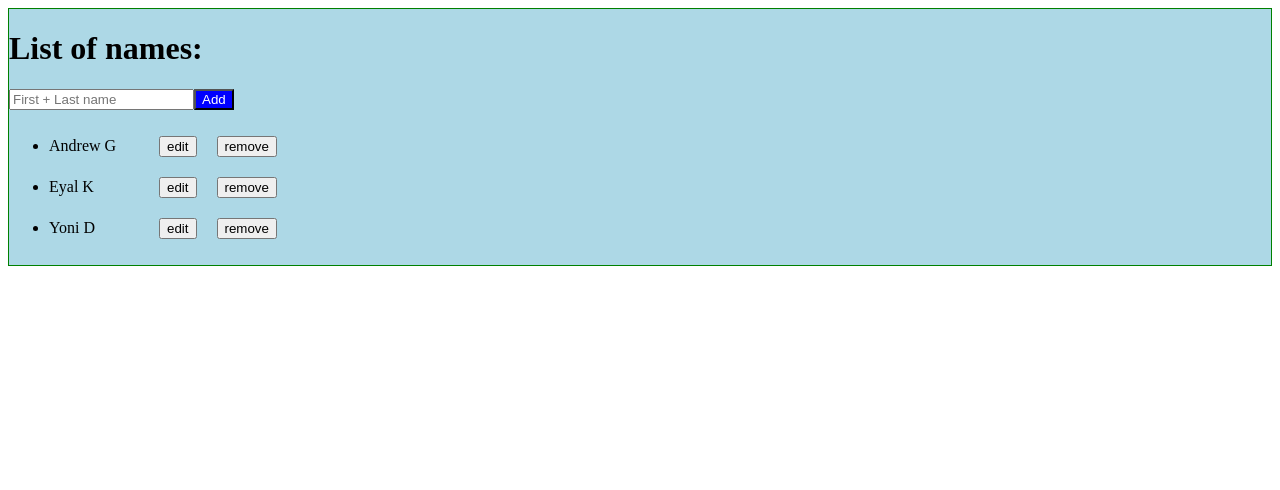
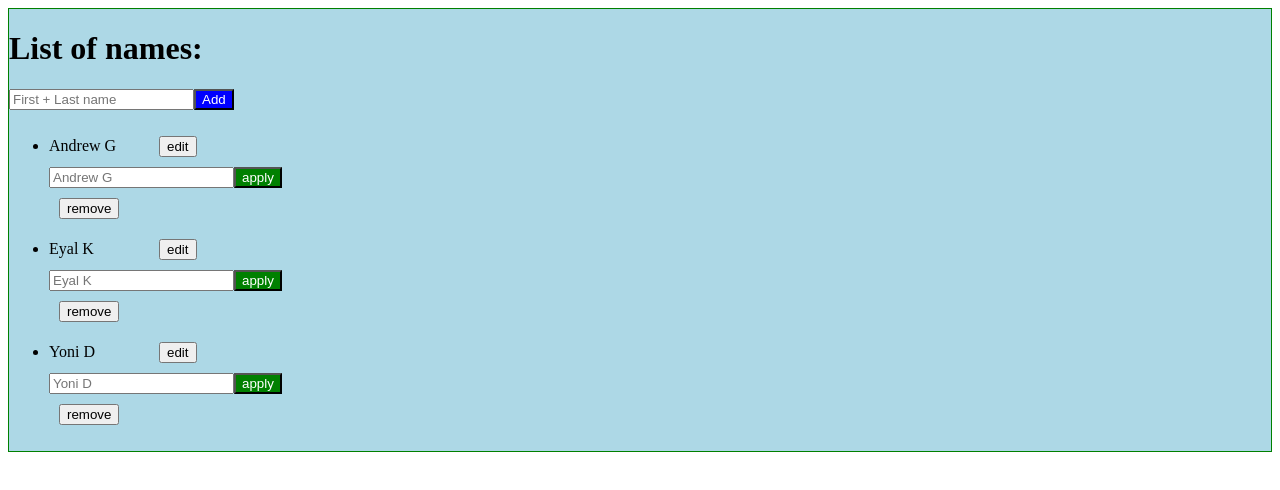
Before and after one commit to yonidavidson/web-practice, a React app: page / in a window 1280 px wide. Shown: the top 490 px of the page. Built offline with nearby package versions, Linux system fonts and the light colour scheme.

Commit message:
add edited form

```diff
--- a/src/components/editName.jsx
+++ b/src/components/editName.jsx
@@ -4,11 +4,17 @@ import {connect} from 'react-redux'
 class EditName extends React.Component{
   constructor(){
     super()
-    this.state = {edited : false}
+    this.state = {edited : true}
   }
   render(){
     return(
-        <button style={ {margin:'10px'} }  onClick={this.onClick.bind(this)}> edit </button>
+        <span>
+          <button style={ {margin:'10px'} }  onClick={this.onClick.bind(this)}> edit </button>
+          <form>
+            <input ref="title" type="text" placeholder={this.props.name}/>
+            <button style={ buttonStyle }>apply</button>
+          </form>
+        </span>
     )
   }
 
@@ -18,5 +24,9 @@ class EditName extends React.Component{
   }
 }
 
+const buttonStyle ={
+  'backgroundColor':'green',
+   color : 'white'
+}
 
 export default EditName
```
